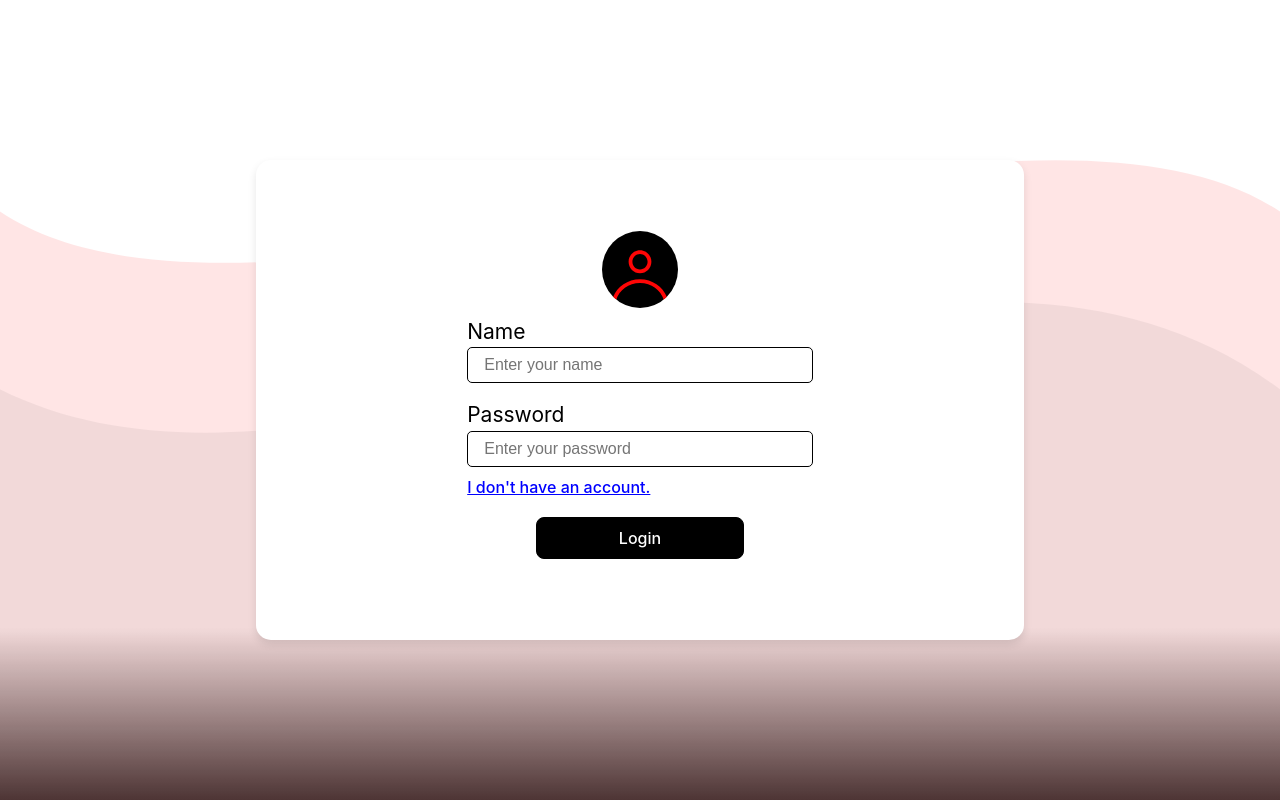
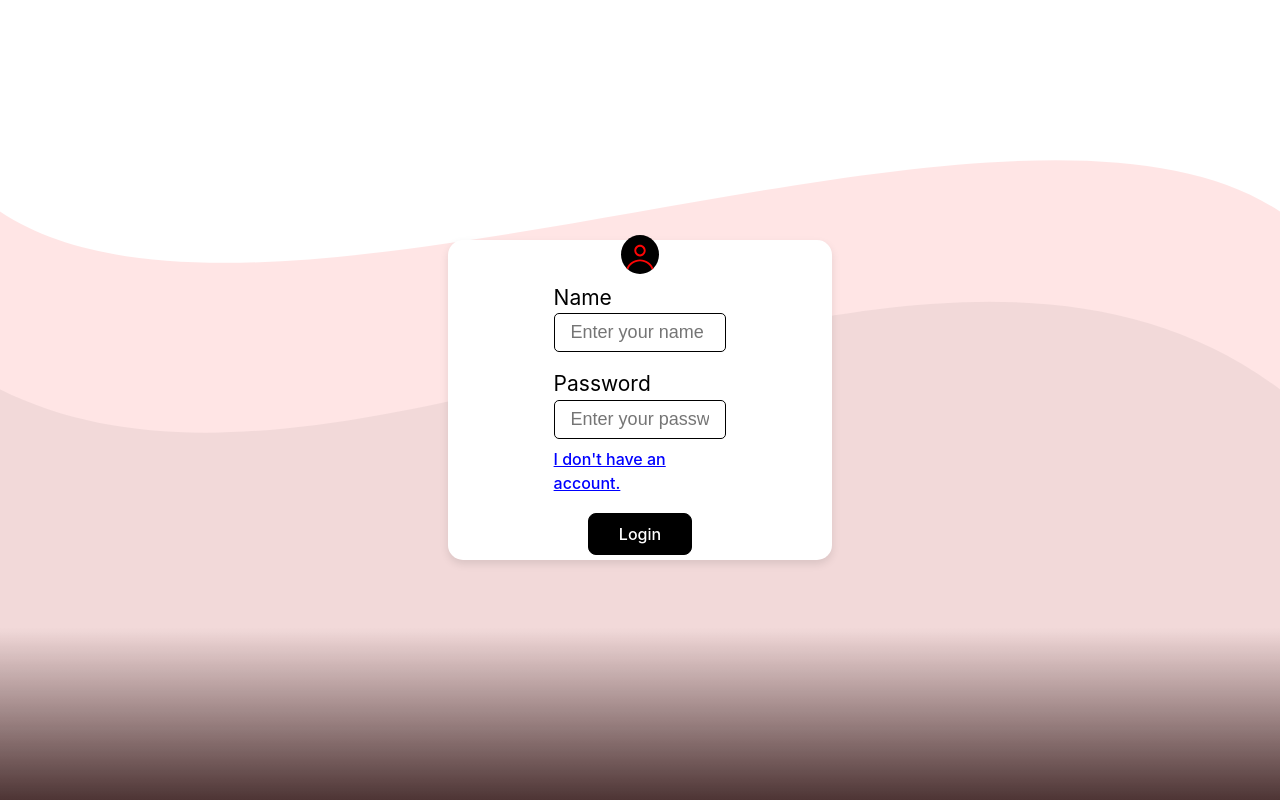
Before and after one commit to Yeyeando/FastserviceProyectoCoop, a React (Vite) app: page / in a window 1280 px wide. Built offline with nearby package versions, Linux system fonts and the light colour scheme.

Commit message:
Login and register modified

```diff
--- a/src/pages/Login/Login.css
+++ b/src/pages/Login/Login.css
@@ -7,13 +7,14 @@
   align-items: center;
   flex-direction: column;
   justify-content: center;
-  background: url('../../../public/img/background-login.svg') no-repeat center center fixed;
+  background: url("../../../public/img/background-login.svg") no-repeat center
+    center fixed;
   background-size: 100%;
 }
 
 #form-container {
-  width: 60%;
-  height: 60%;
+  width: 30%;
+  height: 40%;
   display: flex;
   align-items: center;
   justify-content: center;
--- a/src/pages/Register/Register.css
+++ b/src/pages/Register/Register.css
@@ -1,22 +1,28 @@
 #register-container {
   box-sizing: border-box;
   margin: 0;
-  padding: 5%;
   width: 100%;
   height: 100dvh;
   display: flex;
   align-items: center;
   flex-direction: column;
+  justify-content: center;
+  background: url("../../../public/img/background-login.svg") no-repeat center
+    center fixed;
+  background-size: 100%;
 }
 
-#form-container {
-  width: 60%;
-  height: 60%;
+.form-container {
+  width: 30%;
+  height: 45%;
   display: flex;
   align-items: center;
   justify-content: center;
   flex-direction: column;
   gap: 1dvh;
+  background-color: white;
+  border-radius: 15px;
+  box-shadow: 0 4px 8px rgba(0, 0, 0, 0.1);
 }
 
 #image-container {
@@ -36,7 +42,7 @@
   justify-content: center;
   align-items: center;
   flex-direction: column;
-  gap: 2vh;
+  gap: 1vh;
 }
 
 .form-section {
@@ -51,6 +57,7 @@
   width: 100%;
   text-align: left;
   font-size: 21px;
+  color: black;
 }
 
 .form-section input,
@@ -61,11 +68,33 @@ select {
   color: black;
   border-radius: 5px;
   border: 1px solid black;
-  font-size: 16px;
+  font-size: 18px;
 }
 
 .form-section input::placeholder {
-  font-size: 16px;
+  font-size: 18px;
+}
+
+#register-option {
+  width: 45%;
+  display: flex;
+  align-items: center;
+}
+
+.form-container p {
+  color: darkred;
+  text-align: left;
+  width: 45%;
+}
+
+#register-option a {
+  color: blue;
+  text-decoration: underline;
+}
+
+#register-option a:hover {
+  color: dodgerblue;
+  text-decoration: underline;
 }
 
 #button-container {
--- a/src/pages/Register/Register.tsx
+++ b/src/pages/Register/Register.tsx
@@ -13,9 +13,9 @@ const Register: React.FC = () => {
   const navigate = useNavigate();
 
   useEffect(() => {
-    // Obtener lista de restaurantes
-    axios.get("http://localhost:8080/restaurants")
-      .then(res => setRestaurants(res.data))
+    axios
+      .get("http://localhost:8080/restaurants")
+      .then((res) => setRestaurants(res.data))
       .catch(() => setError("Error al cargar los restaurantes"));
   }, []);
 
@@ -23,7 +23,11 @@ const Register: React.FC = () => {
     e.preventDefault();
     setError(null);
     try {
-      await register({ username, password, restaurantId: Number(restaurantId) });
+      await register({
+        username,
+        password,
+        restaurantId: Number(restaurantId),
+      });
       navigate("/");
     } catch (err: any) {
       setError(err.response?.data || "Error al registrar");
@@ -32,7 +36,7 @@ const Register: React.FC = () => {
 
   return (
     <section id="register-container">
-      <form id="form-container" onSubmit={handleSubmit}>
+      <form className="form-container" onSubmit={handleSubmit}>
         <div id="image-container">
           <img src="../../../public/img/user-icon.svg" alt="User Icon" />
         </div>
@@ -43,7 +47,7 @@ const Register: React.FC = () => {
             <input
               placeholder="Enter your name"
               value={username}
-              onChange={e => setUsername(e.target.value)}
+              onChange={(e) => setUsername(e.target.value)}
               required
             />
           </div>
@@ -54,7 +58,7 @@ const Register: React.FC = () => {
               type="password"
               placeholder="Enter your password"
               value={password}
-              onChange={e => setPassword(e.target.value)}
+              onChange={(e) => setPassword(e.target.value)}
               required
             />
           </div>
@@ -63,10 +67,12 @@ const Register: React.FC = () => {
             <label>Restaurant</label>
             <select
               value={restaurantId}
-              onChange={e => setRestaurantId(e.target.value)}
+              onChange={(e) => setRestaurantId(e.target.value)}
               required
             >
-              <option value="" disabled>Select the restaurant</option>
+              <option value="" disabled>
+                Select the restaurant
+              </option>
               {restaurants.map((restaurant: any) => (
                 <option key={restaurant.id} value={restaurant.id}>
                   {restaurant.name}
```
